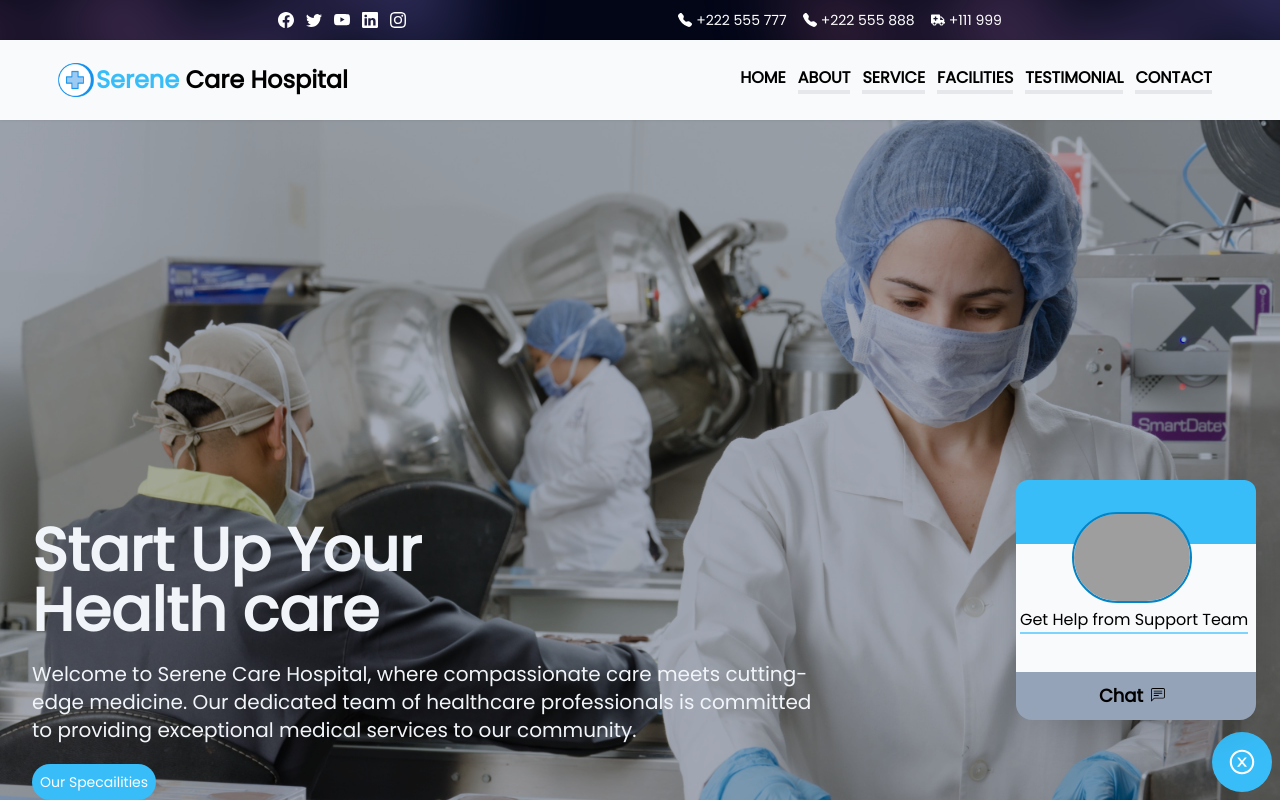
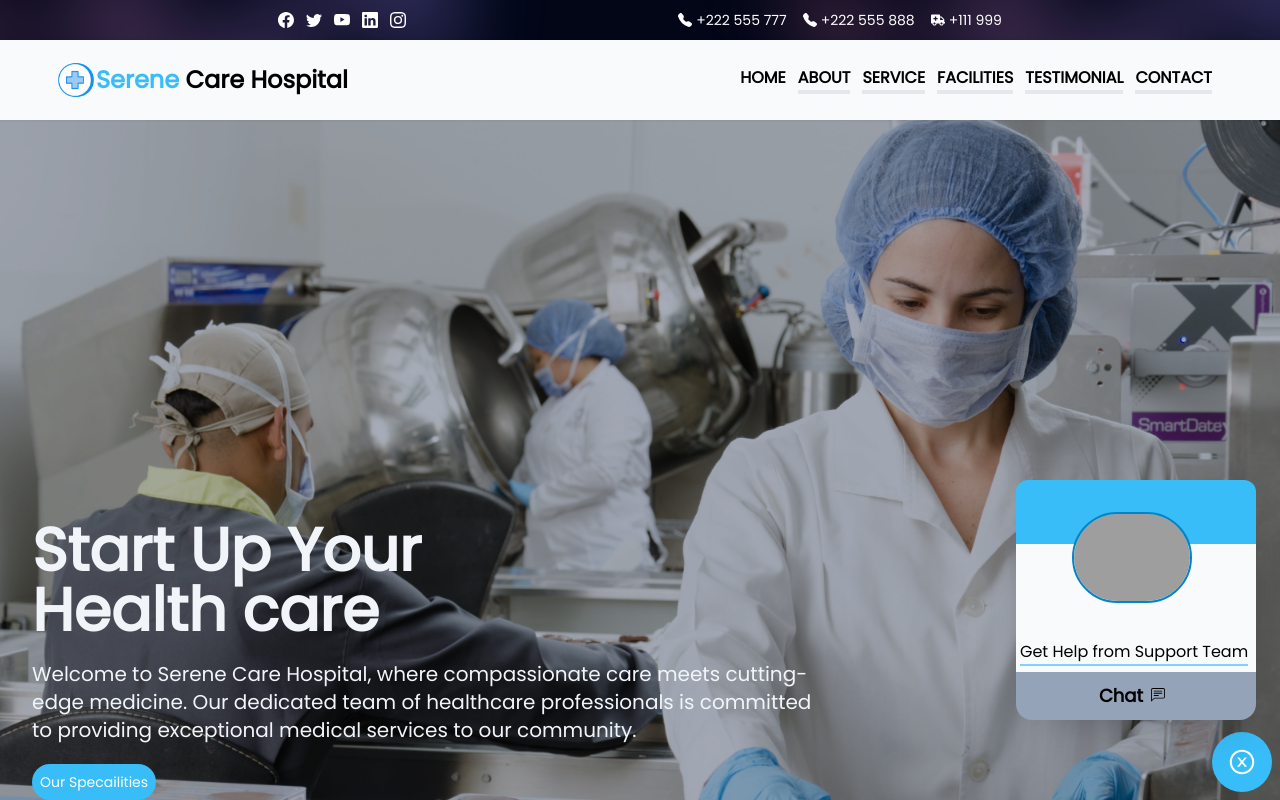
Before and after one commit to Maneesha-Maduranga/Serena_care_Hospital, a React (Vite) app: page / in a window 1280 px wide. Both pictures are taken after a click on the element 1242 px from the left and 762 px from the top of the page. Shown: the top 800 px of the page. Built offline with nearby package versions, Linux system fonts and the light colour scheme; grey boxes are pictures that could not be loaded.

Commit message:
Add Cutormer pto

```diff
--- a/src/Component/ModalCard.jsx
+++ b/src/Component/ModalCard.jsx
@@ -11,7 +11,7 @@ function ModalCard() {
           className='relative top-8 left-12 w-1/2 mx-2 rounded-full  border-sky-600 border-2'
         />
       </div>
-      <div className='h-fit mt-32 absolute px-1  flex flex-col gap-4 '>
+      <div className='h-fit mt-40 absolute px-1  flex flex-col gap-4 '>
         <h1 className='font-light text-base border-b-2 border-sky-300 '>
           Get Help from Support Team
         </h1>
```
Also changed, not shown: 1 other file (tests, documents, lock files or other folders).
